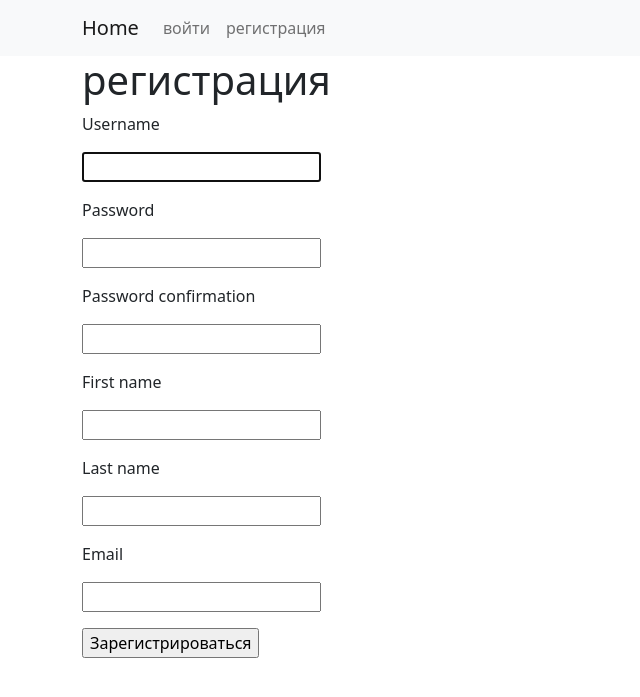
After one commit to umarjan26/lesson49, a Django app: page /registration/ in a window 1280 px wide. The commit adds this page. Shown: the top 697 px of the page, without its empty margins (0-640 px from the left). Run offline with Django 4.2, Linux system fonts and the light colour scheme.

Commit message:
сделали регистрацию

```diff
--- /dev/null
+++ b/source/accounts/forms.py
@@ -0,0 +1,17 @@
+from django import forms
+from django.contrib.auth.forms import UserCreationForm
+
+
+class MyUserCreationForm(UserCreationForm):
+    email = forms.EmailField(label="Email", required=True )
+
+    class Meta(UserCreationForm.Meta):
+        fields = ['username', 'password1', 'password2', 'first_name', 'last_name', 'email']
+
+    def clean(self):
+        cleaned_data = super().clean()
+        first_name = cleaned_data.get("first_name")
+        last_name = cleaned_data.get("last_name")
+        if not first_name:
+            if not  last_name:
+                    raise forms.ValidationError('Введите имя или фамилию')
--- a/source/accounts/templates/login.html
+++ b/source/accounts/templates/login.html
@@ -3,7 +3,7 @@
 {% block title %}вход{% endblock %}
 {% block content %}
     <h1>вход</h1>
-    <form action="{% url 'login' %}" method="post" class="text-center">
+    <form  method="post" class="text-center">
         {% csrf_token %}
         {% if has_error %}
             <p class="text-danger">Неверное имя пользователя или пароль</p>
--- /dev/null
+++ b/source/accounts/templates/user_create.html
@@ -0,0 +1,9 @@
+{% extends 'base.html' %}
+
+{% block title %}регистрация{% endblock %}
+{% block content %}
+    <h1>регистрация</h1>
+     <form method="post">
+         {% include 'partial/form.html' with button_text='Зарегистрироваться' %}
+        </form>
+{% endblock %}
--- a/source/accounts/urls.py
+++ b/source/accounts/urls.py
@@ -1,8 +1,10 @@
 from django.contrib.auth.views import LoginView, LogoutView
 from django.urls import path
 
+from accounts.views import RegisterView
 
 urlpatterns = [
     path('login/', LoginView.as_view(template_name="login.html"), name="login"),
-    path('logout/', LogoutView.as_view(), name="logout")
+    path('logout/', LogoutView.as_view(), name="logout"),
+    path('registration/', RegisterView.as_view(), name="registration")
 ]
--- a/source/accounts/views.py
+++ b/source/accounts/views.py
@@ -3,7 +3,37 @@ from django.shortcuts import render, redirect
 
 
 # Create your views here.
+from accounts.forms import MyUserCreationForm
 
+
+from django.contrib.auth import login
+from django.contrib.auth.models import User
+from django.shortcuts import render, redirect
+
+# Create your views here.
+from django.urls import reverse
+from django.views.generic import CreateView
+
+from accounts.forms import MyUserCreationForm
+
+
+class RegisterView(CreateView):
+    model = User
+    template_name = 'user_create.html'
+    form_class = MyUserCreationForm
+
+    def form_valid(self, form):
+        user = form.save()
+        login(self.request, user)
+        return redirect(self.get_success_url())
+
+    def get_success_url(self):
+        next_url = self.request.GET.get('next')
+        if not next_url:
+            next_url = self.request.POST.get('next')
+        if not next_url:
+            next_url = reverse('tracker:index_list')
+        return next_url
 
 def login_view(request):
     context = {}
--- a/source/webapp/templates/base.html
+++ b/source/webapp/templates/base.html
@@ -32,7 +32,10 @@
             <p>{{ user }}</p>
                 {% else %}
                     <li class="nav-item">
-            <a class="nav-link" href="{% url "login"  %}">войти</a>
+            <a class="nav-link" href="{% url "login"  %}?next={{ request.get_full_path }}">войти</a>
+        </li>
+                    <li class="nav-item">
+            <a class="nav-link" href="{% url "registration"  %}?next={{ request.get_full_path }}">регистрация</a>
         </li>
                 {% endif %}
 
--- a/source/webapp/templates/partial/form.html
+++ b/source/webapp/templates/partial/form.html
@@ -1,10 +1,15 @@
 {% csrf_token %}
 
+{% for error in form.non_field_errors %}
+    <p class="text-danger">{{ error }}</p>
+{% endfor %}
+
 {% for field in form %}
-    <p><label for="{{ field.id_for_label }}">{{ field.label }}</label></p>
-    {% for error in field.errors %}
-        <p class="text-danger">{{ error }}</p>
-    {% endfor %}
-    <p>{{ field }}</p>
+   <p><label for="{{ field.id_for_label }}">{{ field.label }}</label></p>
+   {% for error in field.errors %}
+       <p class="text-danger">{{ error }}</p>
+   {% endfor %}
+   <p>{{ field }}</p>
 {% endfor %}
+
 <input type="submit" value="{{ button_text }}"/>
```
